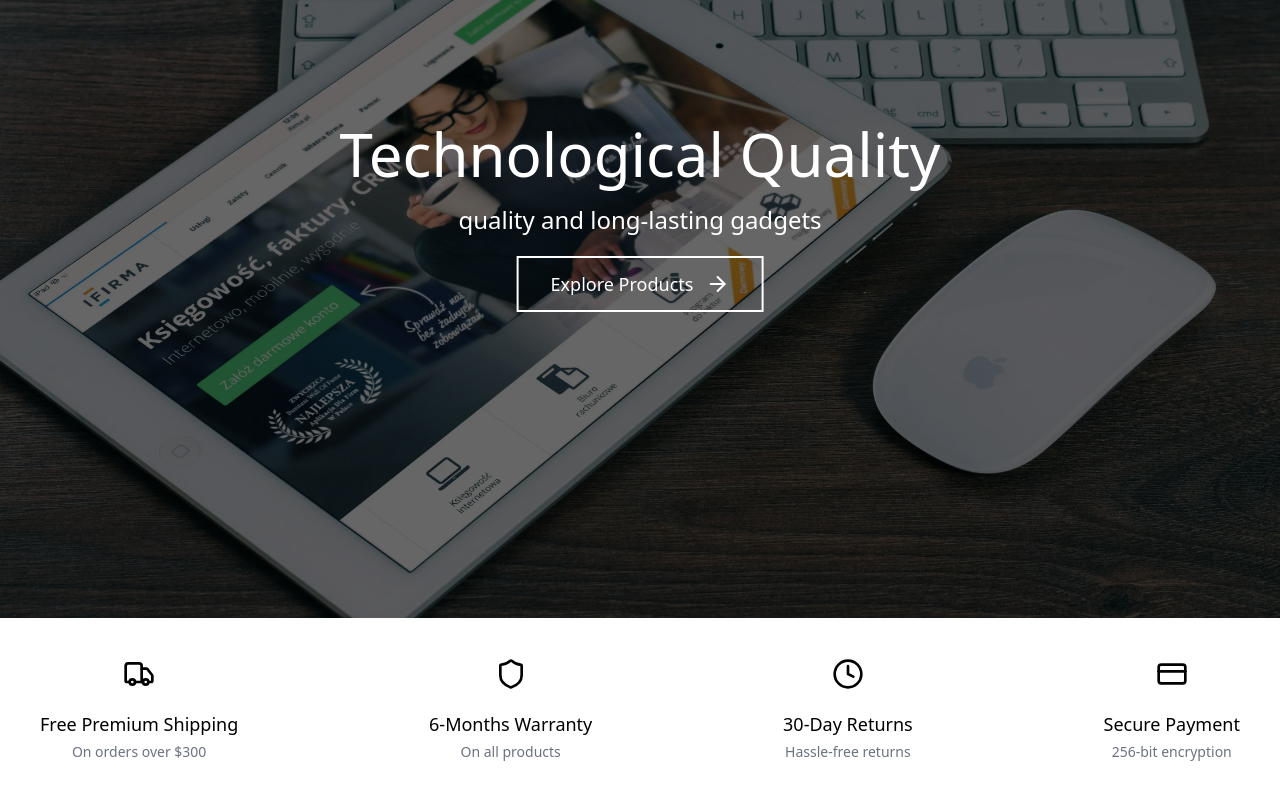
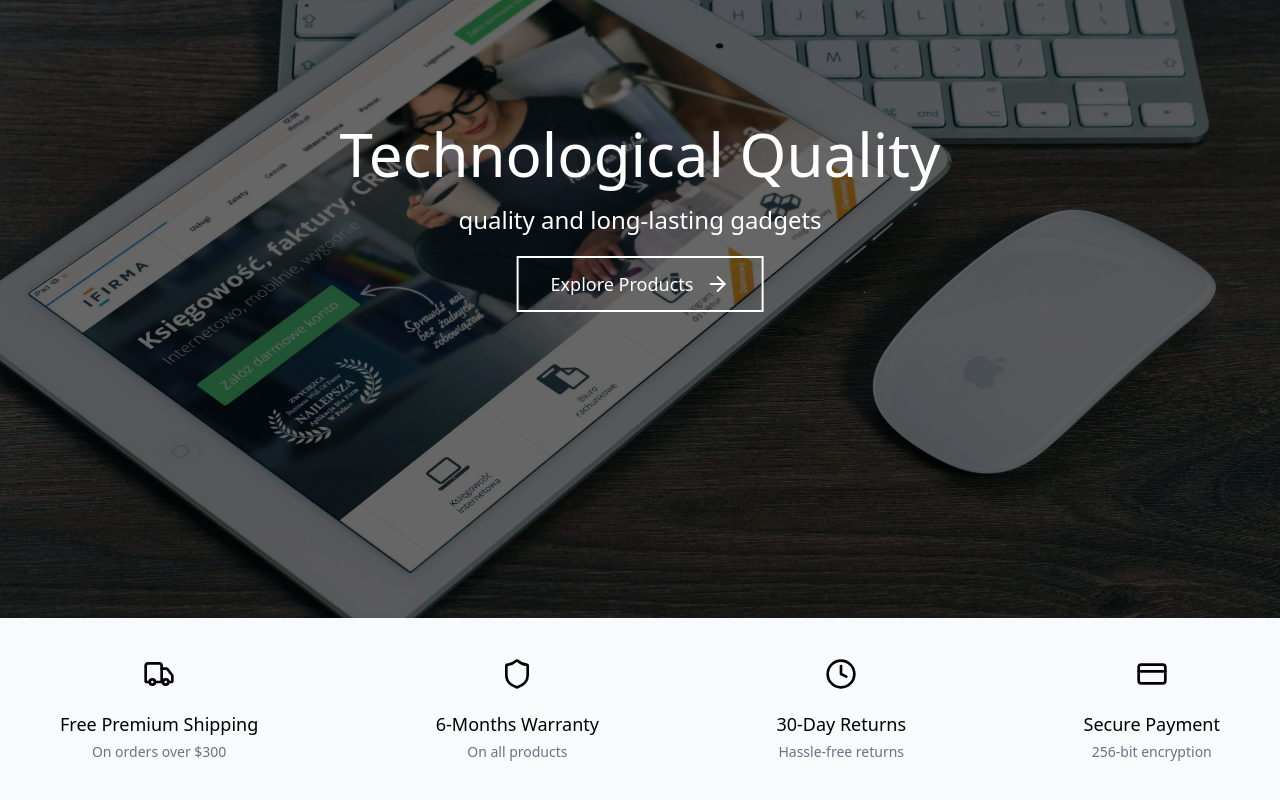
Before and after one commit to davidvchang/TechQuality---Ecommerce, a React (Vite) app in the folder frontend/: page / in a window 1280 px wide. Shown: the part 182-982 px from the top of the page. Built offline with nearby package versions, Linux system fonts and the light colour scheme.

Commit message:
Change: Color bg feature section

```diff
--- a/frontend/src/pages/Home.tsx
+++ b/frontend/src/pages/Home.tsx
@@ -22,7 +22,7 @@ const Home:React.FC = () => {
           </div>
         </div>
 
-        <div className='flex flex-wrap w-full justify-between'>
+        <div className='flex flex-wrap w-full justify-between bg-slate-50 px-5'>
           <Feature icon={<Truck className='w-8 h-8'/>} title='Free Premium Shipping' description='On orders over $300'/>
           <Feature icon={<Shield className='w-8 h-8'/>} title='6-Months Warranty' description='On all products'/>
           <Feature icon={<Clock className='w-8 h-8'/>} title='30-Day Returns' description='Hassle-free returns'/>
```
